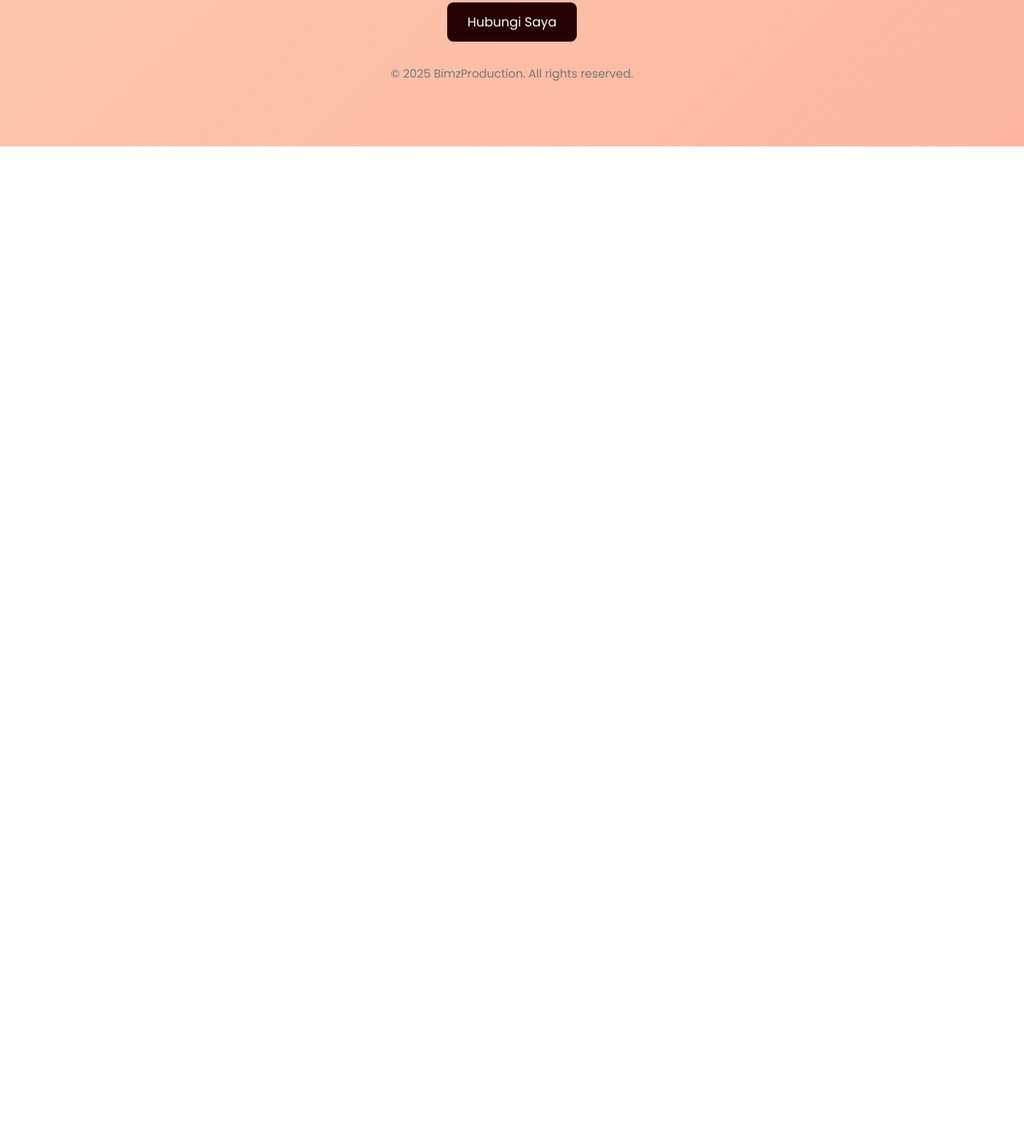
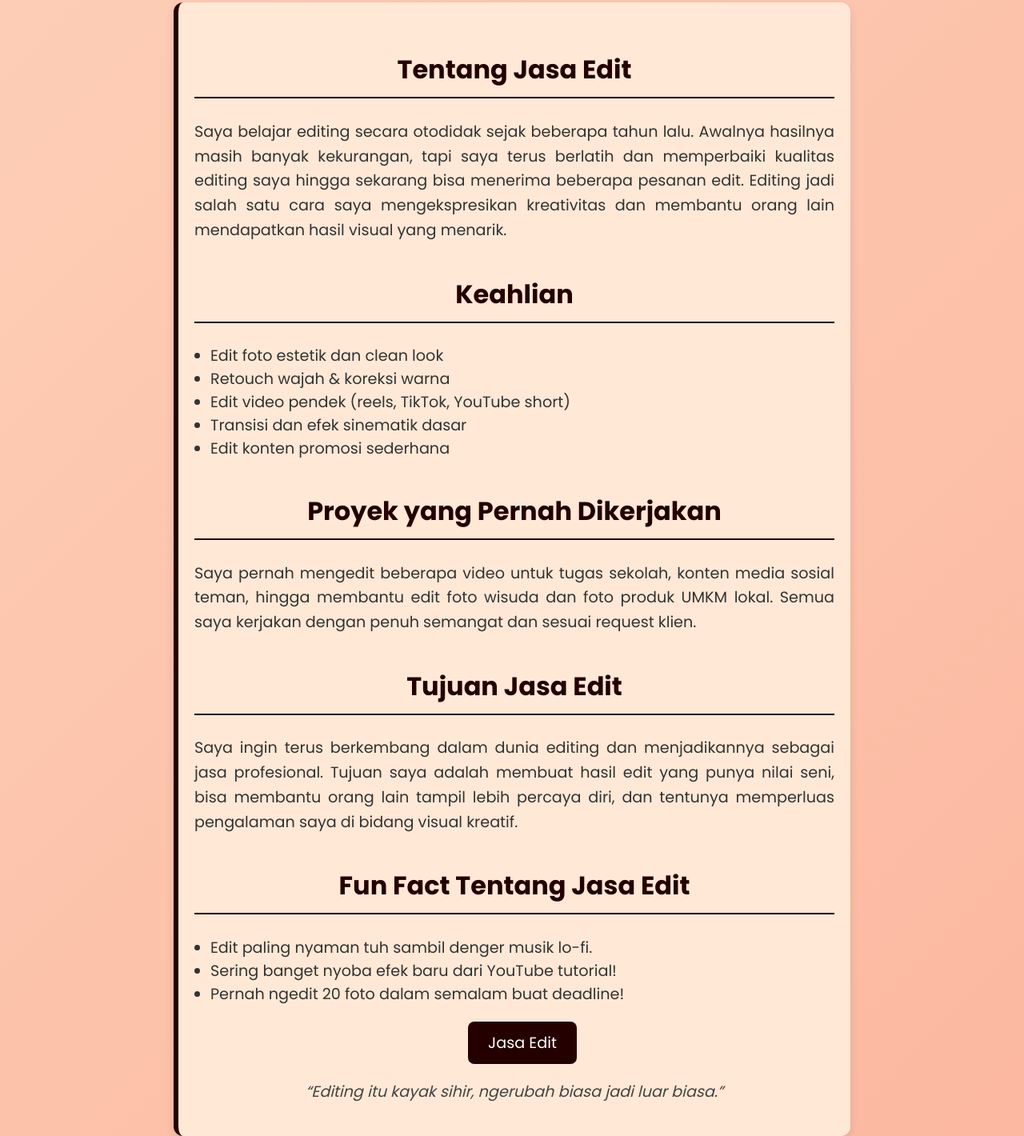
Before and after one commit to bimz700/Personal-Website, a plain HTML site: page index.html in a window 1280 px wide. Shown: the part 3755-5175 px from the top of the page at 80% size. Before the commit the page ends 3938 px from the top, so only its background shows below. Drawn offline with Linux system fonts and the light colour scheme; files that its build step writes are made by us from their sources; files whose address does not match are found by name.

Commit message:
index.html

```diff
--- a/index.html
+++ b/index.html
@@ -244,6 +244,37 @@
     </video>
   </div>
 
+  <div class="container highlight-box">
+  <h2>Tentang Jasa Edit</h2>
+  <p>Saya belajar editing secara otodidak sejak beberapa tahun lalu. Awalnya hasilnya masih banyak kekurangan, tapi saya terus berlatih dan memperbaiki kualitas editing saya hingga sekarang bisa menerima beberapa pesanan edit. Editing jadi salah satu cara saya mengekspresikan kreativitas dan membantu orang lain mendapatkan hasil visual yang menarik.</p>
+
+  <h2>Keahlian</h2>
+  <ul>
+    <li>Edit foto estetik dan clean look</li>
+    <li>Retouch wajah & koreksi warna</li>
+    <li>Edit video pendek (reels, TikTok, YouTube short)</li>
+    <li>Transisi dan efek sinematik dasar</li>
+    <li>Edit konten promosi sederhana</li>
+  </ul>
+
+  <h2>Proyek yang Pernah Dikerjakan</h2>
+  <p>Saya pernah mengedit beberapa video untuk tugas sekolah, konten media sosial teman, hingga membantu edit foto wisuda dan foto produk UMKM lokal. Semua saya kerjakan dengan penuh semangat dan sesuai request klien.</p>
+
+  <h2>Tujuan Jasa Edit</h2>
+  <p>Saya ingin terus berkembang dalam dunia editing dan menjadikannya sebagai jasa profesional. Tujuan saya adalah membuat hasil edit yang punya nilai seni, bisa membantu orang lain tampil lebih percaya diri, dan tentunya memperluas pengalaman saya di bidang visual kreatif.</p>
+
+  <h2>Fun Fact Tentang Jasa Edit</h2>
+  <ul>
+    <li>Edit paling nyaman tuh sambil denger musik lo-fi.</li>
+    <li>Sering banget nyoba efek baru dari YouTube tutorial!</li>
+    <li>Pernah ngedit 20 foto dalam semalam buat deadline!</li>
+    <a href="contact.html" style="display: block; text-align: center; margin: 20px auto 0; padding: 12px 25px; font-size: 1em; background-color: #240000; color: white; border-radius: 8px; text-decoration: none; width: fit-content; transition: all 0.3s ease;">
+      Jasa Edit
+    </a>
+  </ul>
+  <p class="fun-fact">“Editing itu kayak sihir, ngerubah biasa jadi luar biasa.”</p>
+  </div>
+
   <div>
     <a href="contact.html" style="display: block; text-align: center; margin: 30px auto 0; padding: 12px 25px; font-size: 1em; background-color: #240000; color: white; border-radius: 8px; text-decoration: none; width: fit-content; transition: all 0.3s ease;">
       Hubungi Saya
```
